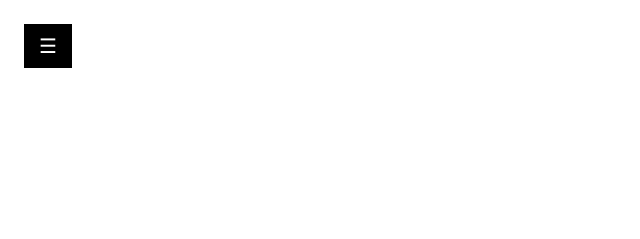
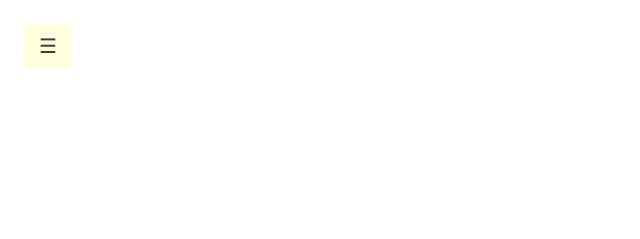
Before and after one commit to QuintisLobee/Jesse-Quintis-Coole-website-, a plain HTML site: page contact.html in a window 1280 px wide. Shown: the whole page, without its empty margins (0-640 px from the left). Drawn offline with Linux system fonts and the light colour scheme.

Commit message:
a
kleuren van sidebar verandert

```diff
--- a/contact.css
+++ b/contact.css
@@ -5,7 +5,7 @@
     z-index: 1;
     top: 0;
     left: 0;
-    background-color: black;
+    background-color:rgb(59,58,58);
     overflow-x: hidden;
     transition: 0.5s;
     padding-top: 60px;
@@ -15,13 +15,13 @@
     padding: 8px 8px 8px 32px;
     text-decoration: none;
     font-size: 25px;
-    color:gainsboro;
+    color:rgb(88,0,0);
     display: block;
     transition: 0.3s;
   }
 
   .sidebar a:hover {
-    color:gray;
+    color:lightyellow;
   }
 
   .sidebar .closebtn {
@@ -35,14 +35,14 @@
   .openbtn {
     font-size: 20px;
     cursor: pointer;
-    background-color:black;
-    color: white;
+    background-color:lightyellow;
+    color:rgb(59,58,58);
     padding: 10px 15px;
     border: none;
   }
 
   .openbtn:hover {
-    background-color:gray;
+    background-color:rgb(88,0,0);
   }
 
   #main {
--- a/eventpage.css
+++ b/eventpage.css
@@ -5,7 +5,7 @@
     z-index: 1;
     top: 0;
     left: 0;
-    background-color: black;
+    background-color:rgb(59,58,58);
     overflow-x: hidden;
     transition: 0.5s;
     padding-top: 60px;
@@ -15,13 +15,13 @@
     padding: 8px 8px 8px 32px;
     text-decoration: none;
     font-size: 25px;
-    color:gainsboro;
+    color:rgb(88,0,0);
     display: block;
     transition: 0.3s;
   }
 
   .sidebar a:hover {
-    color:gray;
+    color:lightyellow;
   }
 
   .sidebar .closebtn {
@@ -35,14 +35,14 @@
   .openbtn {
     font-size: 20px;
     cursor: pointer;
-    background-color:black;
-    color: white;
+    background-color:lightyellow;
+    color:rgb(59,58,58);
     padding: 10px 15px;
     border: none;
   }
 
   .openbtn:hover {
-    background-color: gray;
+    background-color:rgb(88,0,0);
   }
 
   #main {
```
